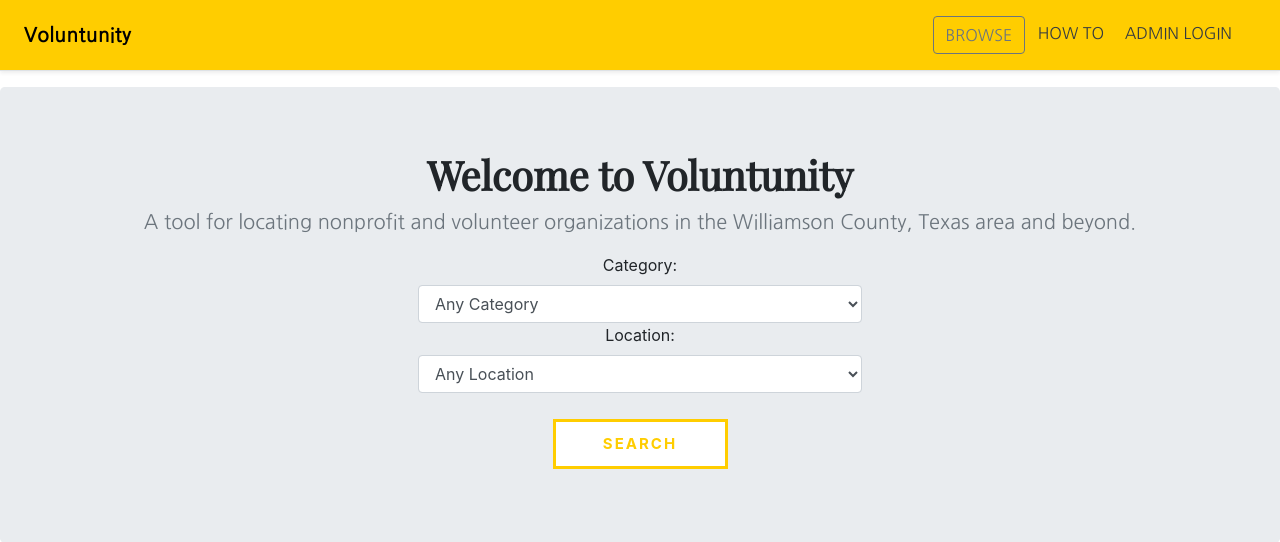
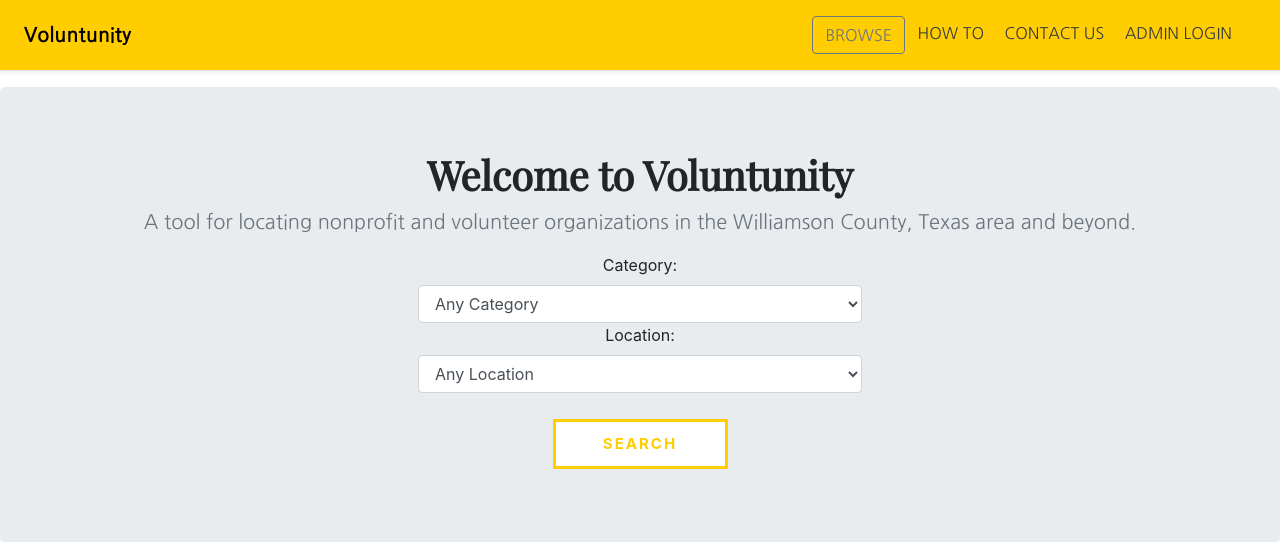
Before and after one commit to leg2015/CSCapstone19Volunteers, a Django app: page / in a window 1280 px wide. Shown: the top 542 px of the page. Run offline with Django 3.2, Linux system fonts and the light colour scheme; data that the repository does not hold is empty; some libraries are stand-ins or nearby versions.

Commit message:
Added the CONTACT US button which redirects to the OCEL site

```diff
--- a/volDB/templates/base.html
+++ b/volDB/templates/base.html
@@ -26,6 +26,7 @@
     <nav class="my-2 my-md-0 mr-md-3">
       <a class="btn btn-outline-secondary" href="{% url 'results' %}">BROWSE</a>
       <a class="p-2 text-dark" href="#" id="howToButton">HOW TO</a> <!-- use AJAX to load in about page? use pop-up? -->
+      <a class="p-2 text-dark" href=https://www.southwestern.edu/community-engaged-learning/ target="_blank">CONTACT US</a>
       <a class="p-2 text-dark" href="{% url 'admin:index' %}">ADMIN LOGIN</a>
     </nav>
   </div>
```
